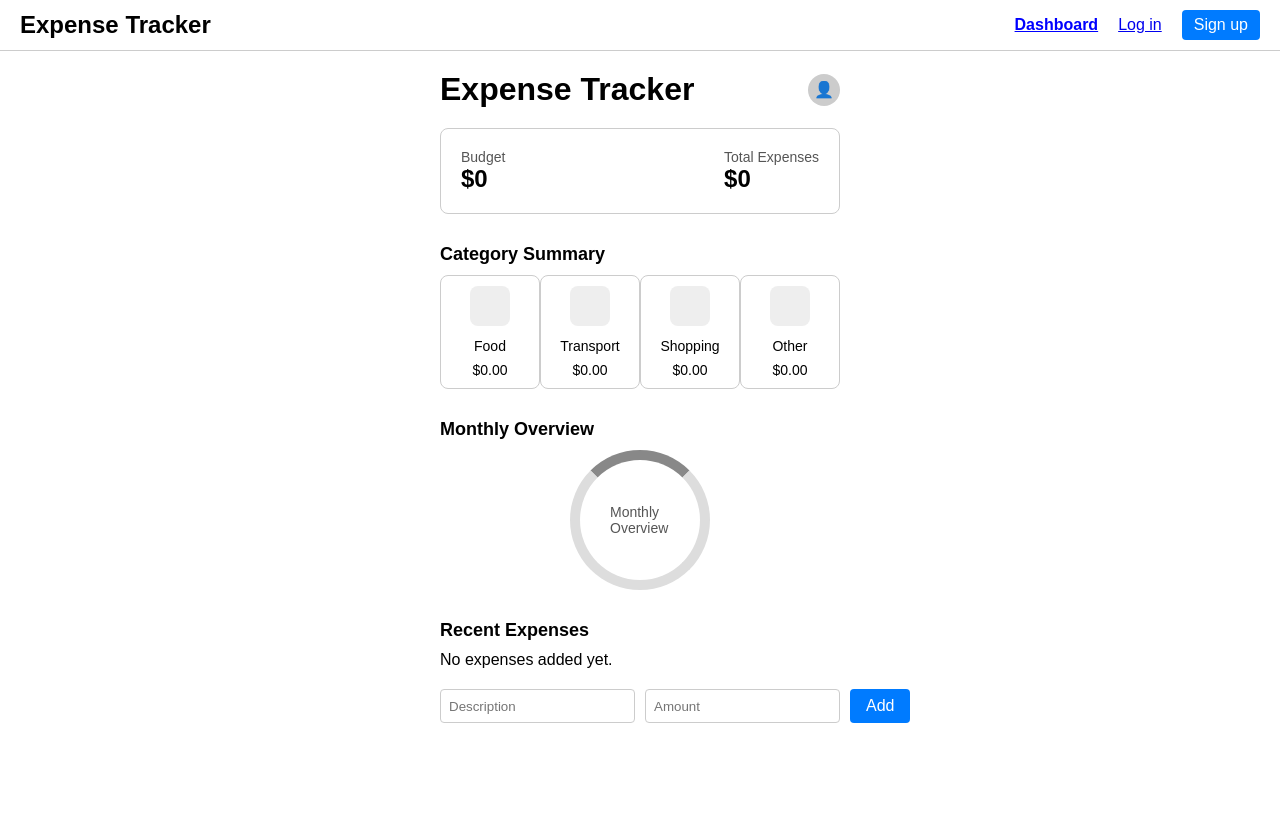
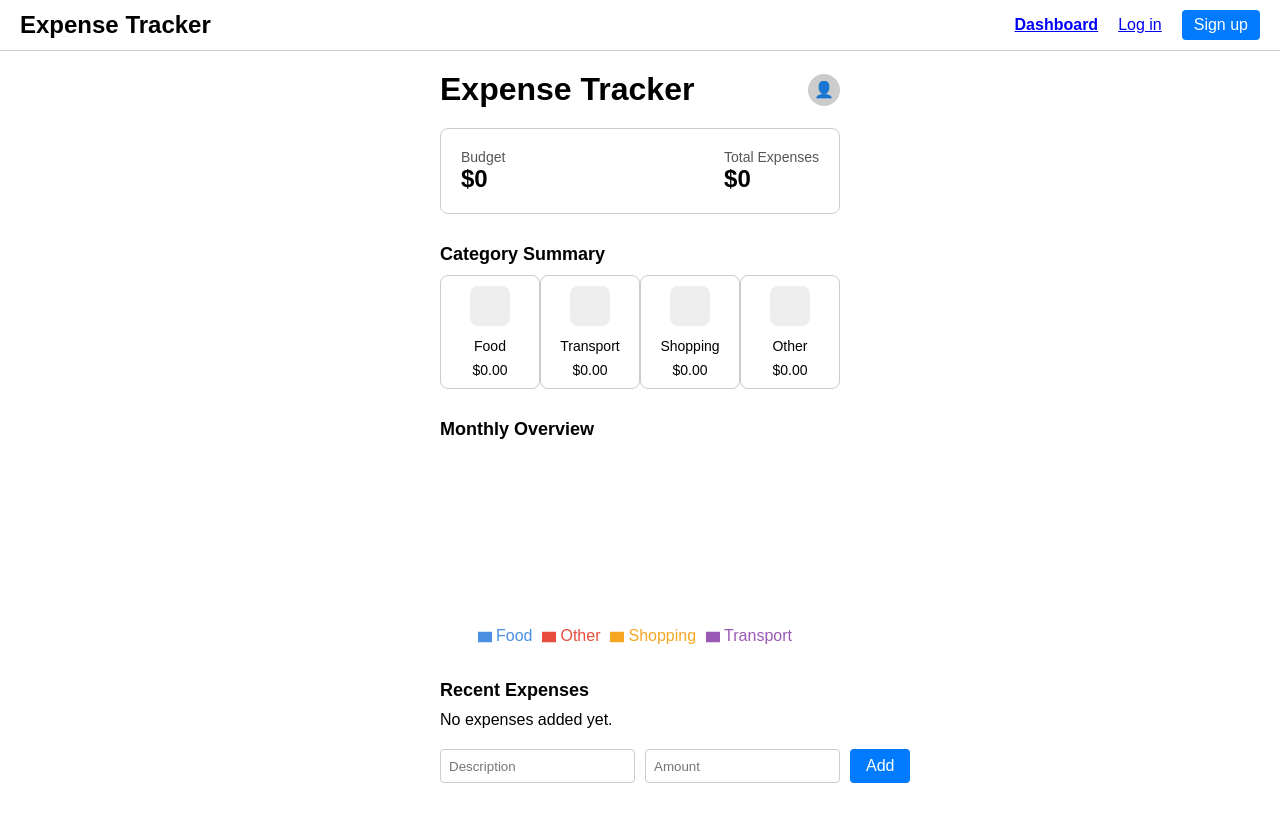
Before and after one commit to jepkemoi-sheilah1/budget-smart, a React (Create React App) app in the folder frontend/: page / in a window 1280 px wide. Before the commit the page ends 800 px from the top, so only its background shows below. Built offline with nearby package versions, Linux system fonts and the light colour scheme.

Commit message:
repace chart with pie chart for monthly analysis

```diff
--- a/frontend/package.json
+++ b/frontend/package.json
@@ -11,6 +11,7 @@
     "react-dom": "^19.1.0",
     "react-router-dom": "^7.6.2",
     "react-scripts": "5.0.1",
+    "recharts": "^3.0.0",
     "web-vitals": "^2.1.4"
   },
   "scripts": {
--- a/frontend/src/components/Chart.jsx
+++ b/frontend/src/components/Chart.jsx
@@ -1,27 +1,38 @@
-import React from 'react';
+import React, { useContext } from 'react';
+import { PieChart, Pie, Cell, Legend, ResponsiveContainer } from 'recharts';
+import { ExpenseContext } from '../context/ExpenseContext';
+
+const COLORS = ['#4A90E2', '#9B59B6', '#F5A623', '#E74C3C'];
 
 const Chart = () => {
+  const { budgets } = useContext(ExpenseContext);
+
+  const data = Object.keys(budgets).map((key, index) => ({
+    name: key,
+    value: budgets[key],
+    color: COLORS[index % COLORS.length],
+  }));
+
   return (
-    <div style={{
-      width: 120,
-      height: 120,
-      borderRadius: '50%',
-      border: '10px solid #ddd',
-      borderTop: '10px solid #888',
-      margin: '0 auto',
-      position: 'relative'
-    }}>
-      <div style={{
-        position: 'absolute',
-        top: '50%',
-        left: '50%',
-        transform: 'translate(-50%, -50%)',
-        fontSize: 14,
-        color: '#555'
-      }}>
-        Monthly Overview
-      </div>
-    </div>
+    <ResponsiveContainer width="100%" height={200}>
+      <PieChart>
+        <Pie
+          data={data}
+          dataKey="value"
+          nameKey="name"
+          cx="50%"
+          cy="50%"
+          outerRadius={70}
+          fill="#8884d8"
+          label
+        >
+          {data.map((entry, index) => (
+            <Cell key={`cell-${index}`} fill={entry.color} />
+          ))}
+        </Pie>
+        <Legend />
+      </PieChart>
+    </ResponsiveContainer>
   );
 };
 
```
Also changed, not shown: 1 other file (tests, documents, lock files or other folders).
